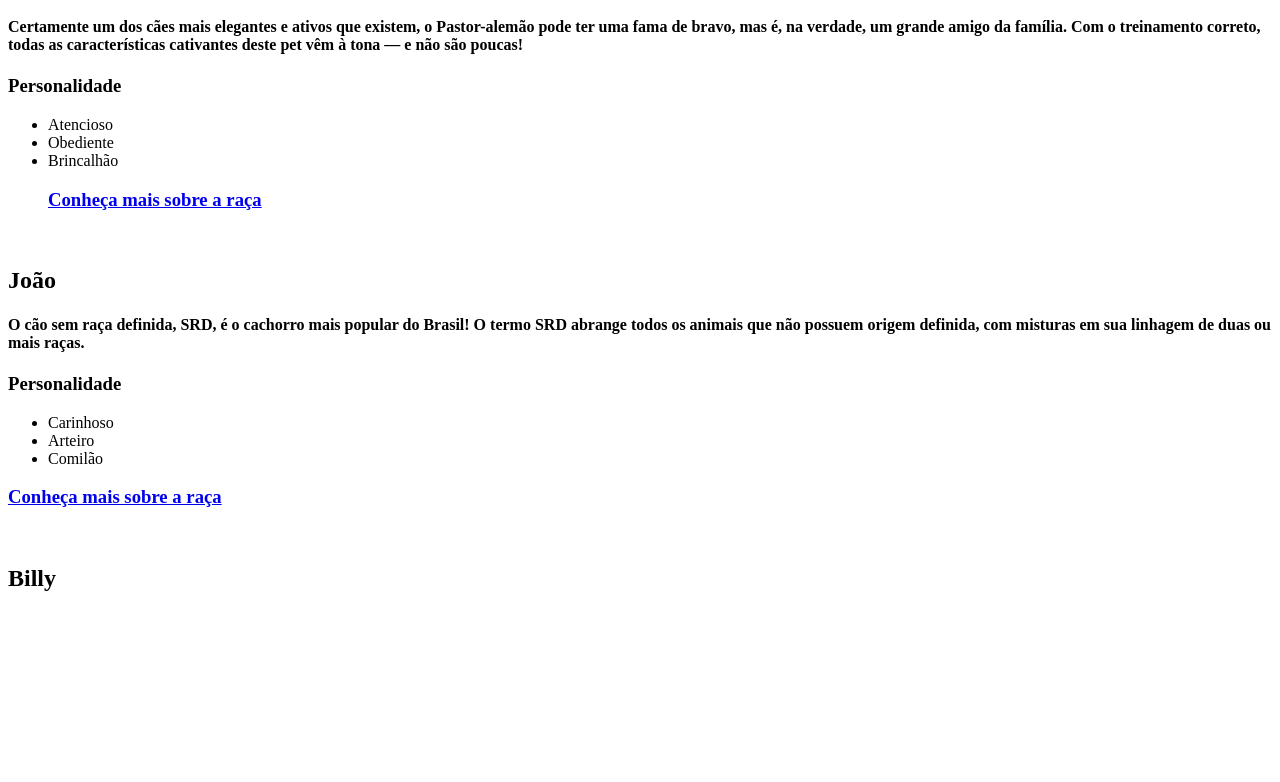
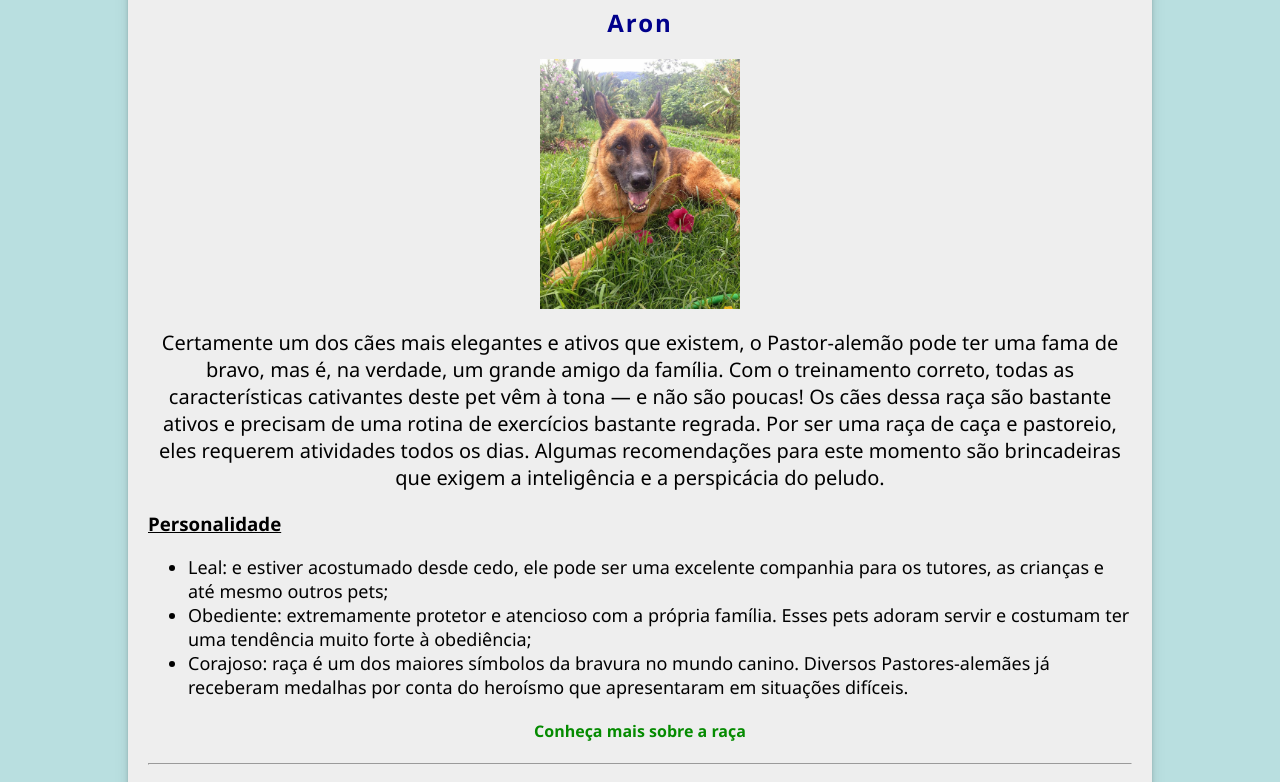
Before and after one commit to renataaversa/projeto1, a plain HTML site: page index.html in a window 1280 px wide. Shown: the part 110-892 px from the top of the page. Before the commit the page ends 800 px from the top, so only its background shows below. Drawn offline with Linux system fonts and the light colour scheme.

Commit message:
Estruturando html e css
Treinar html e css

```diff
--- a/index.html
+++ b/index.html
@@ -4,53 +4,150 @@
     <meta charset="UTF-8">
 
     <title>Animais de estimação</title>
+    <style>
+
+    *{
+        box-sizing: border-box;
+        font-family: 'Segoe UI', Tahoma, Geneva, Verdana, sans-serif;
+    }
+
+    body{
+        background-color: rgb(238, 238, 238);
+        padding: 20px;
+        width: 80%;
+        margin: 10px auto;
+        box-shadow: rgba(0, 0, 0, 0.07) 0px 1px 1px, rgba(0, 0, 0, 0.07) 0px 2px 2px, rgba(0, 0, 0, 0.07) 0px 4px 4px, rgba(0, 0, 0, 0.07) 0px 8px 8px, rgba(0, 0, 0, 0.07) 0px 16px 16px;
+    }
+
+    img{
+        display: block;
+        margin: 0 auto;
+        width: 200px;
+    }
+
+    h1{
+        background-color: rgb(14, 6, 6);
+        letter-spacing: 3px;
+        text-align: center;
+        color: rgb(243, 239, 239);
+    }
+
+    h2{
+        color: darkblue;
+        text-align: center;
+        letter-spacing: 2px;
+    }
+
+    h3{
+        text-decoration-line: underline;
+    }
+
+    p{
+        text-align: center;
+        font-size: 20px;
+    }
+
+    li{
+        font-size: 18px;
+    }
+
+    a{
+        color: rgb(5, 139, 0);
+        text-decoration: none;
+        text-align: center;
+    }
+
+    a:hover{
+        color: rgb(226, 43, 43);
+        font-weight: bold;
+    }
+
+    html{
+        background-color: rgb(185, 223, 224);
+    }
+
+    </style>
 </head>
+
 <body>
+
     <h1>Conhecendo os animais de estimação</h1>
 
     <h2>Aron</h2>
+    <img src="img/Aron.jpeg" alt="Aron Pastor Alemão">
 
-    <h4>Certamente um dos cães mais elegantes e ativos que existem,
-        o Pastor-alemão pode ter uma fama de bravo, mas é, na verdade,
-        um grande amigo da família. Com o treinamento correto, todas as
-        características cativantes deste pet vêm à tona — e não são poucas!</h4>
+        <p>Certamente um dos cães mais elegantes e ativos que existem, o Pastor-alemão pode ter uma fama de bravo, mas é, na verdade, um grande amigo da família. Com o treinamento correto, todas as características cativantes deste pet vêm à tona — e não são poucas! Os cães dessa raça são bastante ativos e precisam de uma rotina de exercícios bastante regrada. Por ser uma raça de caça e pastoreio, eles requerem atividades todos os dias. Algumas recomendações para este momento são brincadeiras que exigem a inteligência e a perspicácia do peludo.
+        </p>
+
 
     <h3>Personalidade</h3>
     <ul>
-        <li>Atencioso</li>
-        <li>Obediente</li>
-        <li>Brincalhão</li>
+        <li>Leal: e estiver acostumado desde cedo, ele pode ser uma excelente companhia para os tutores, as crianças e até mesmo outros pets; </li>
+        <li>Obediente: extremamente protetor e atencioso com a própria família. Esses pets adoram servir e costumam ter uma tendência muito forte à obediência;</li>
+        <li>Corajoso:  raça é um dos maiores símbolos da bravura no mundo canino. Diversos Pastores-alemães já receberam medalhas por conta do heroísmo que apresentaram em situações difíceis.</li>
+    </ul>
 
     <a href="https://www.petz.com.br/cachorro/racas/pastor-alemao/" target="_blank">
-        <h3>Conheça mais sobre a raça</h3>
+        <h4>Conheça mais sobre a raça</h4>
     </a>
-    </ul>
 
-    <br>
+
+    <hr>
+
     <h2>João</h2>
+    <img src="img/João.jpeg" alt="João Vira lata">
 
-    <h4>O cão sem raça definida, SRD, é o cachorro mais popular do Brasil!
-        O termo SRD abrange todos os animais que não possuem origem definida,
-        com misturas em sua linhagem de duas ou mais raças.
-    </h4>
+        <p>Esses cães são os mais populares no Brasil e vem ganhando notoriedade uma vez que a causa animal está ganhando espaço. Eles necessitam de todos os cuidados que um pet precisa, como uma boa alimentação, atividades físicas, visitas ao Médico Veterinário, além de muito carinho. Um cão SRD não tem um padrão como animais de raças definidas, sendo assim temos SRDs de diferentes portes, cores e pelagem.
+        </p>
 
     <h3>Personalidade</h3>
     <ul>
-        <li>Carinhoso</li>
-        <li>Arteiro</li>
-        <li>Comilão</li>
+        <li>Carinhoso: esses animais são extremamente gratos, já que a maioria vem de situações difíceis se apegam com facilidade aos donos;</li>
+        <li>Arteiro: Sem raça definida, mas também conhecidos como Vira Latas, eles amam revirar um lixo, comer pedaços de madeira, roer tudo que encontram pelo caminho;</li>
+        <li>Comilão: Não dispensam comida por nada, comem de tudo e a qualquer momento.</li>
     </ul>
 
     <a href="https://www.portaldodog.com.br/cachorros/racas-cachorros/sem-raca-definida-srd/" target="_blank">
-        <h3>Conheça mais sobre a raça</h3>
+        <h4>Conheça mais sobre a raça</h4>
     </a>
 
+    <hr>
+
+    <h2>Billy</h2>
+    <img src="img/Billy.jpg" alt="Billy Blue Heller">
+
+        <p>Criado para o trabalho nos pastos do complicado solo australiano,
+        a raça possui características — físicas e de personalidade —
+        que se aproximam a de uma raposa. Esse espírito de trabalhador tornou
+        os cãezinhos da raça um dos mais dinâmicos, inteligentes, corajosos e determinados.
+        Forte sem ser pesado, os pets desta raça adoram correr sem parar. Toda essa vitalidade torna o Blue Heeler um dos cachorros mais saudáveis do mundo. Até porque, se sair bem em solo australiano é para poucos, concorda?
+        </p>
+
+
+    <h3>Personalidade</h3>
+    <ul>
+        <li>Ativo: tem uma energia incomparavel, necessitam sempre se exercitar;</li>
+        <li>Fiel: normalmente escolhem um dono e são extremamente fieis, chegando a seguir o dono por onde ele for;</li>
+        <li>Caçador: sempre atentos, gostam de caçar.</li>
+    </ul>
+
+    <a href="https://www.petz.com.br/cachorro/racas/blue-heeler/" target="_blank">
+        <h4>Conheça mais sobre a raça</h4>
+    </a>
+
+    <hr>
+
+    <p>Desenvolvido por Renata</p>
+
+    <a href="mailto:renata.aversa@hotmail.com">
+        <small>renata.aversa@hotmail.com</small>
+    </a>
     <br>
-    <h2>Billy</h2>
+    <a href="19993207279">
+        <small>(19) 993207279</small>
+    </a>
 
-    <h4>
 
-    </h4>
 
 </body>
 </html>
```
Also changed, not shown: img/Aron.jpeg (added), img/João.jpeg (added), img/pastor.jpg (deleted), 1 other file.
